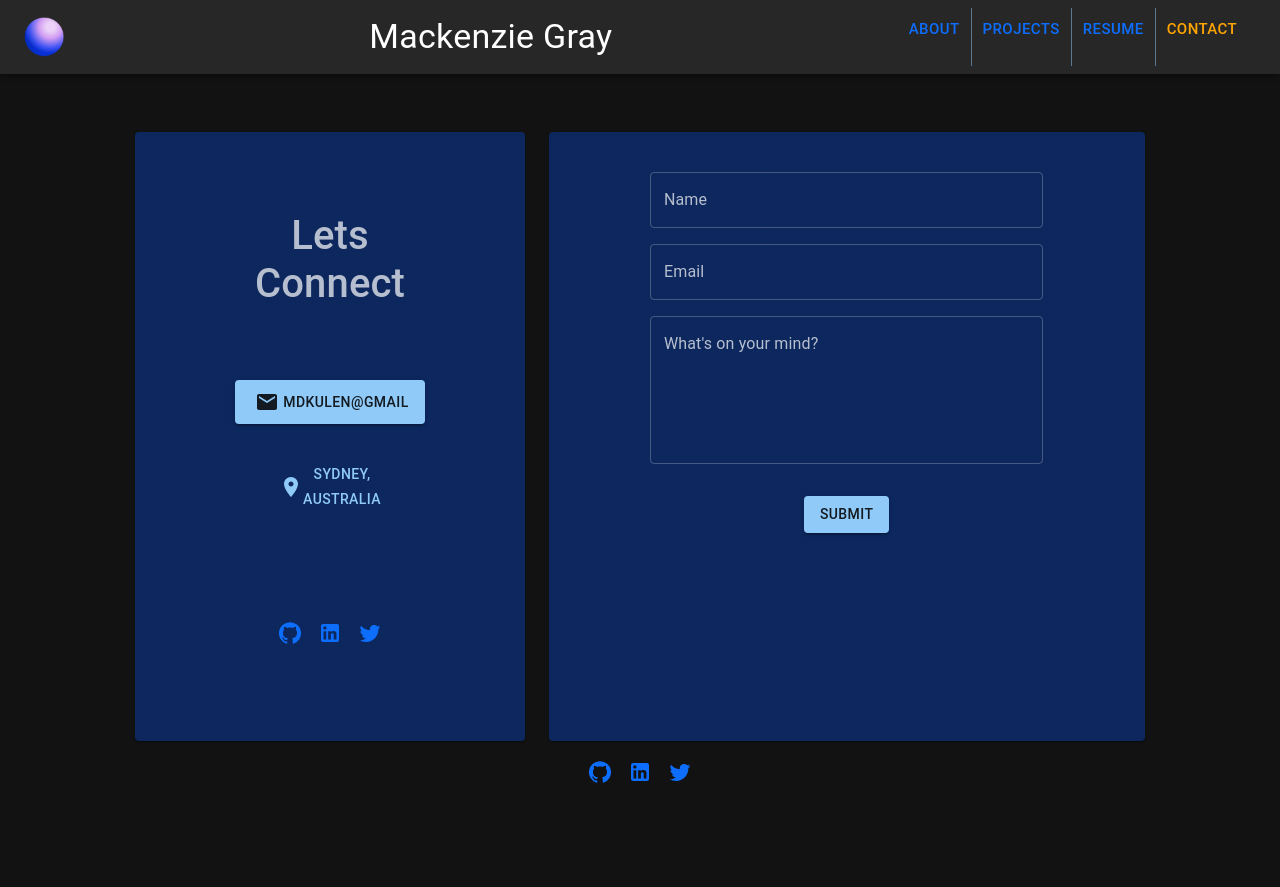
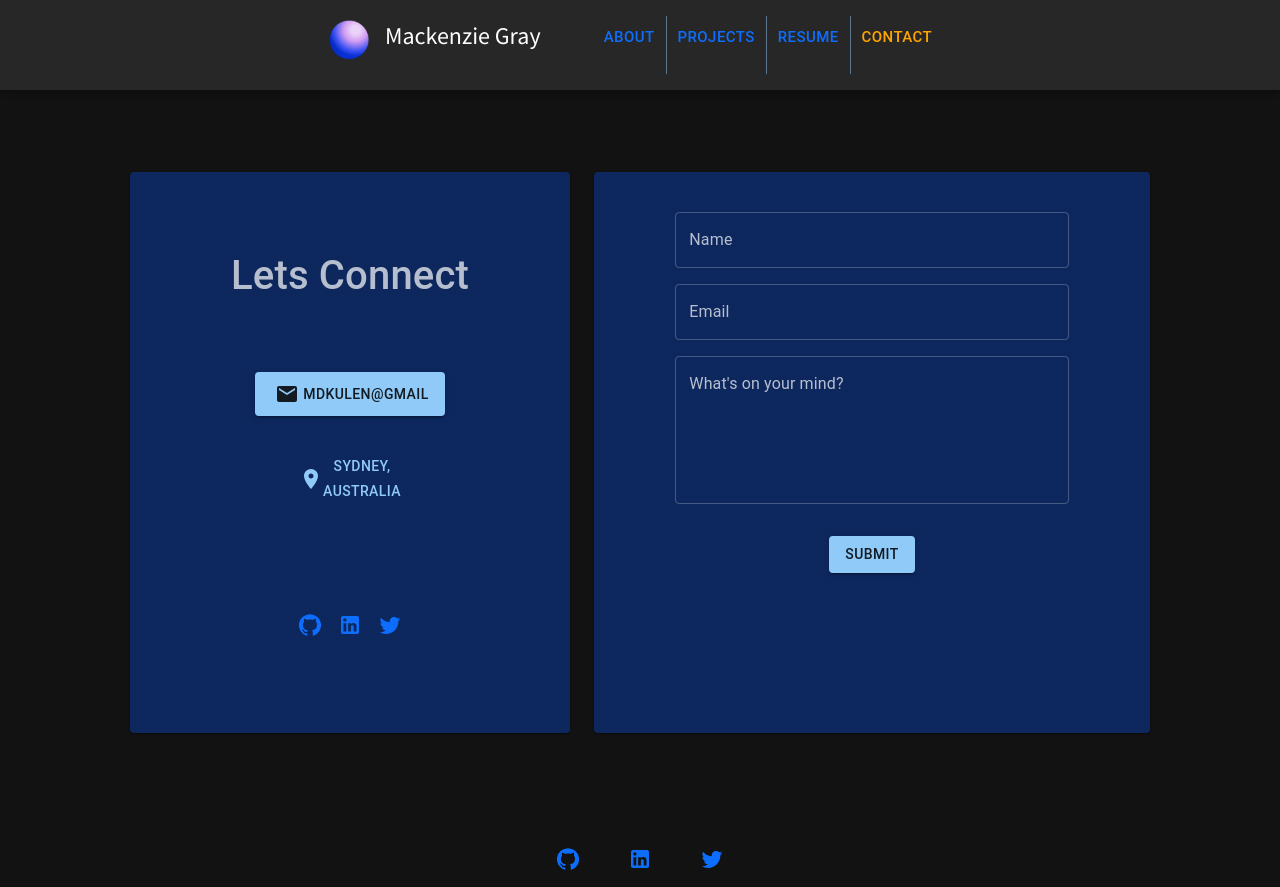
Before and after one commit to mdkgray/portfoligray, a React (Create React App) app: page /Contact in a window 1280 px wide. Before the commit the page ends 800 px from the top, so only its background shows below. Built offline with nearby package versions, Linux system fonts and the light colour scheme.

Commit message:
stylinf of header

```diff
--- a/public/index.html
+++ b/public/index.html
@@ -15,9 +15,10 @@
       user's mobile device or desktop. See https://developers.google.com/web/fundamentals/web-app-manifest/
     -->
     <link rel="manifest" href="%PUBLIC_URL%/manifest.json" />
+
     <link rel="preconnect" href="https://fonts.googleapis.com">
     <link rel="preconnect" href="https://fonts.gstatic.com" crossorigin>
-    <link href="https://fonts.googleapis.com/css2?family=Raleway&family=Source+Sans+Pro&display=swap" rel="stylesheet">
+    <link href="https://fonts.googleapis.com/css2?family=Noto+Sans+Mono&family=Raleway&family=Source+Sans+Pro&display=swap" rel="stylesheet">
     <link href="https://cdn.jsdelivr.net/npm/bootstrap@5.2.0/dist/css/bootstrap.min.css" rel="stylesheet"
     integrity="sha384-gH2yIJqKdNHPEq0n4Mqa/HGKIhSkIHeL5AyhkYV8i59U5AR6csBvApHHNl/vI1Bx" crossorigin="anonymous">
 
--- a/src/App.css
+++ b/src/App.css
@@ -1,5 +1,6 @@
 .App {
   text-align: center;
+  font-family: 'Noto Sans Mono', monospace;
   font-family: 'Raleway', sans-serif;
   font-family: 'Source Sans Pro', sans-serif;
 }
--- a/src/components/Footer.js
+++ b/src/components/Footer.js
@@ -7,10 +7,10 @@ import { about } from '../content';
 
 function Footer() {
     return (
-    <div className="fixed-bottom m-3">
-        <a href={about.social.github} target="_blank" rel="noopener noreferrer" className="mx-2"><GitHubIcon /></a>
-        <a href={about.social.linkedin} target="_blank" rel="noopener noreferrer" className="mx-2"><LinkedInIcon /></a>
-        <a href={about.social.twitter} target="_blank" rel="noopener noreferrer" className="mx-2"><TwitterIcon /></a>
+    <div className="m-3">
+        <a href={about.social.github} target="_blank" rel="noopener noreferrer" className="mx-4"><GitHubIcon /></a>
+        <a href={about.social.linkedin} target="_blank" rel="noopener noreferrer" className="mx-4"><LinkedInIcon /></a>
+        <a href={about.social.twitter} target="_blank" rel="noopener noreferrer" className="mx-4"><TwitterIcon /></a>
     </div>
     )
 }
--- a/src/components/Header.js
+++ b/src/components/Header.js
@@ -1,6 +1,6 @@
 import React from 'react'
 import Navigation from './Navigation';
-
+import 'bootstrap/dist/css/bootstrap.min.css';
 import AppBar from '@mui/material/AppBar';
 import Box from '@mui/material/Box';
 import Toolbar from '@mui/material/Toolbar';
@@ -17,6 +17,8 @@ function Header() {
                 justifycontent="center"
                 columns={{ xs: 1, sm: 8, md: 12 }}>
                 <Toolbar>
+                    <div className='d-flex flex-wrap p-2 col justify-content-center'>
+                        <div>
                             <IconButton
                                 size="large"
                                 edge="start"
@@ -31,17 +33,13 @@ function Header() {
                                     height="40"
                                     className="d-inline-block align-top"
                                 />
+                                <h4 className="mx-3">Mackenzie Gray</h4>
                             </IconButton>
-
-                    <Typography
-                        variant="h4"
-                        component="div"
-                        sx={{ flexGrow: 1, alignItems: 'center' }}
-                        >
-                        Mackenzie Gray
-                    </Typography>
-
-                    <Navigation />
+                        </div>
+                        <div>
+                            <Navigation className='float-end float-md-start' />
+                        </div>
+                    </div>
                 </Toolbar>
             </AppBar>
         </Box>
--- a/src/components/Navigation.js
+++ b/src/components/Navigation.js
@@ -31,6 +31,9 @@ function Navigation() {
                 m: 1,
                 },
             }}
+            display="flex"
+                justifyContent="center"
+                columns={{ xs: 1, sm: 6, md: 8, lg:10 }}
             >
             <ButtonGroup variant="text" aria-label="text button group" size="large">
                 {navList}
--- a/src/components/Pages/About.js
+++ b/src/components/Pages/About.js
@@ -5,8 +5,9 @@ import Box from '@mui/material/Box';
 export default function About() {
     return (
         <Container sx={{ flexGrow: 1 }} columns={{ xs: 2, sm: 4, md: 6, lg: 9 }}>
-            <Box>
-                <h1>About Me</h1>
+            <Box
+                margin={5}
+                padding={4}>
                 <img src={process.env.PUBLIC_URL + '/assets/images/headshot.png'} alt={'headshot'} className="img-fluid rounded-circle"></img>
             </Box>
             <Box
--- a/src/components/Pages/Contact.js
+++ b/src/components/Pages/Contact.js
@@ -1,5 +1,6 @@
 import React, { useState } from "react";
 import { about } from '../../content';
+import 'bootstrap/dist/css/bootstrap.min.css';
 import { styled } from '@mui/material/styles';
 import Box from '@mui/material/Box';
 import Paper from '@mui/material/Paper';
@@ -65,13 +66,17 @@ export default function Contact() {
     }
 
     return (
-        <Box sx={{ flexGrow: 1 }}>
+        <Box
+            sx={{ flexGrow: 1 }}
+            columns={{ xs: 1, sm: 6, md: 8, lg:10 }}
+            margin={5}>
             <Grid
                 container
                 spacing={3}
                 padding={4}
                 display="flex"
                 justifyContent="center"
+                columns={{ xs: 1, sm: 6, md: 8, lg:10 }}
                 >
                 <Grid item xs={11} md={4}>
                     <Item>
```
Also changed, not shown: src/logo.svg (deleted), 1 other file (tests, documents, lock files or other folders). Lines whose indentation alone changed are shown as unchanged.
